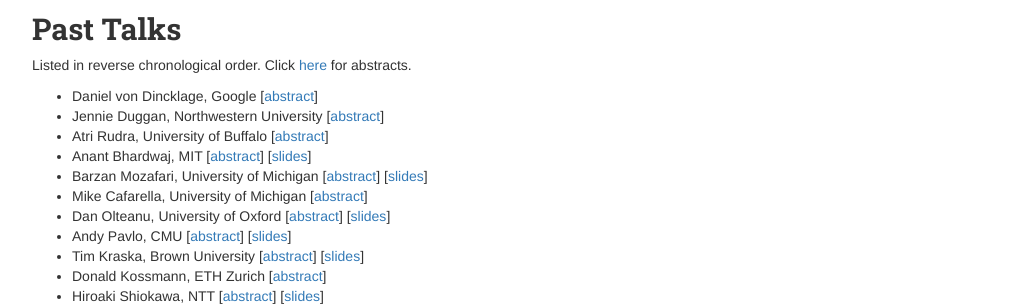
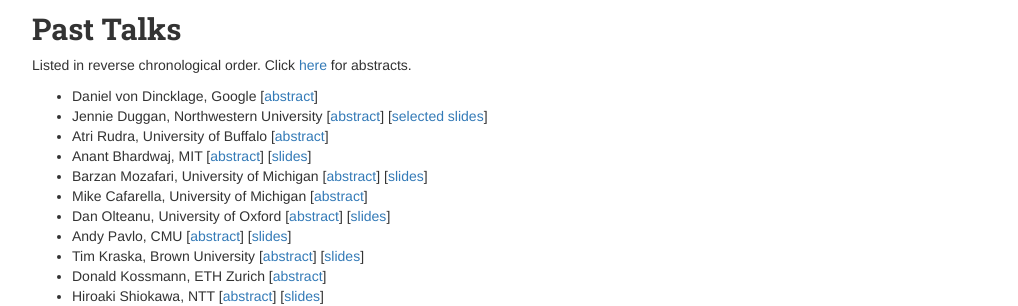
Before and after one commit to uwdb/website, a Jekyll site: the page built from nwds/nwds.markdown, in a window 1280 px wide and 900 px high, scrolled down 930 px. Shown: the part 152-458 px from the top of the window, without its empty margins (123-1141 px from the left). Built offline with Jekyll 4.4.1, drawn with Linux system fonts in a browser that asks for light colours; nearby versions of some CDN libraries; Markdown is read by kramdown in place of the engine named in the settings.

Commit message:
add slides from Jennie

```diff
--- a/nwds/nwds.markdown
+++ b/nwds/nwds.markdown
@@ -75,7 +75,7 @@ ___
 Listed in reverse chronological order. Click [here]({{ site.baseurl }}/nwds/past_talks.html) for abstracts.
 
 *   Daniel von Dincklage, Google [[abstract](past_talks.html#daniel_von_dincklage_10_09_15)]
-*   Jennie Duggan, Northwestern University [[abstract](past_talks.html#atri_rudra_10_02_15)]
+*   Jennie Duggan, Northwestern University [[abstract](past_talks.html#atri_rudra_10_02_15)] [[selected slides](http://nwds.cs.washington.edu/files/nwds/pdf/talk-2015-10-09-Duggan-virtual-experiments.pdf)]
 *   Atri Rudra, University of Buffalo [[abstract](past_talks.html#atri_rudra_06_29_15)]
 *   Anant Bhardwaj, MIT [[abstract](past_talks.html#anant_bhardwaj_01_19_15)] [[slides](http://nwds.cs.washington.edu/files/nwds/pdf/anantb-datahub-talk.pdf)]
 *   Barzan Mozafari, University of Michigan [[abstract](past_talks.html#barzan_mozafari_11_22_13)] [[slides](http://nwds.cs.washington.edu/files/nwds/pdf/UW-Google-published.pdf)]
```
